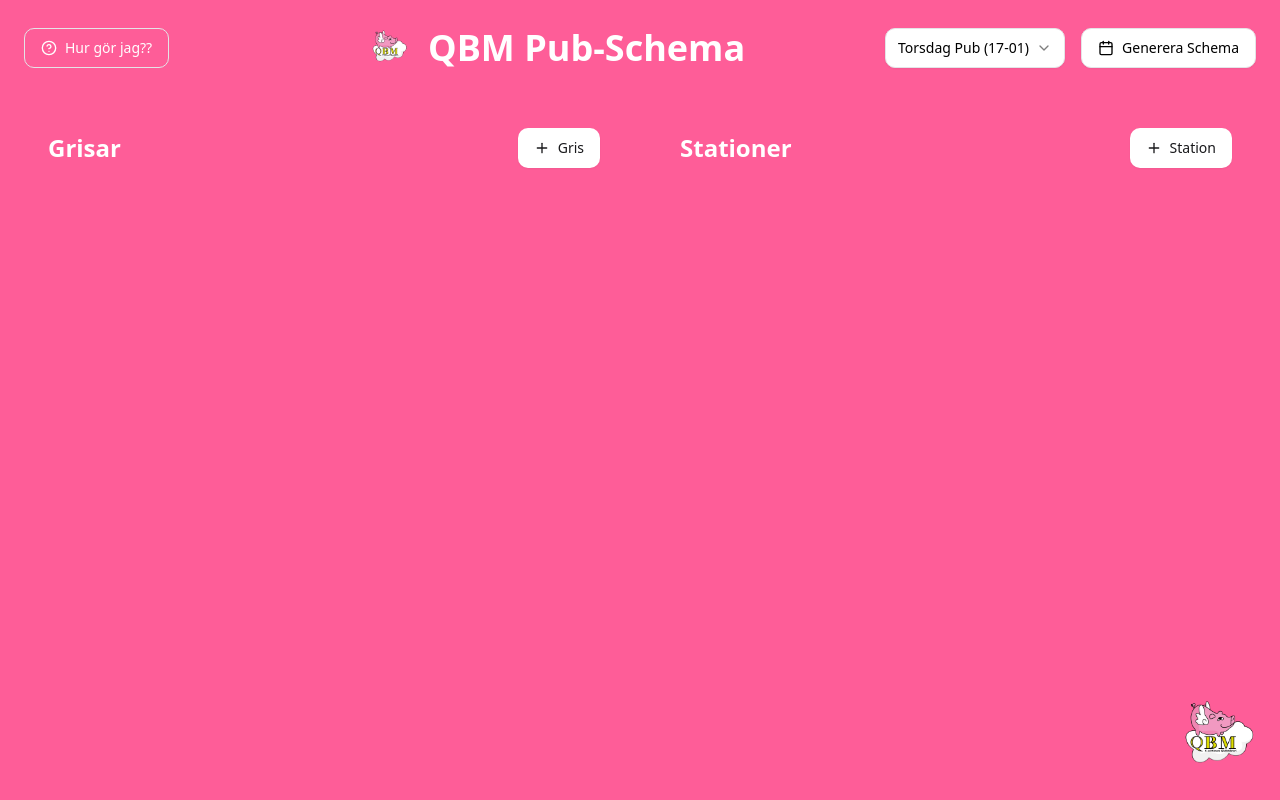
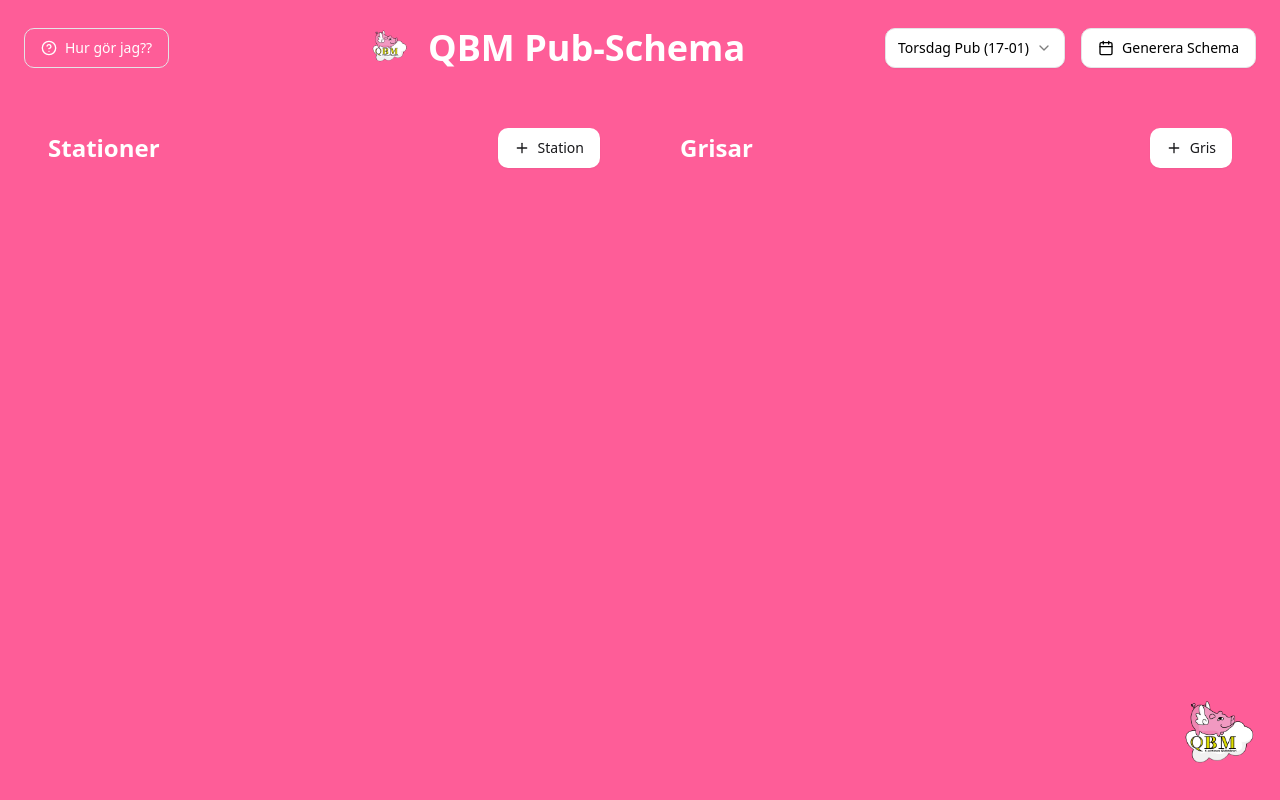
Before and after one commit to Jskebede/qbm-schema, a React (Vite) app: page / in a window 1280 px wide. Built offline with nearby package versions, Linux system fonts and the light colour scheme.

Commit message:
structual change

```diff
--- a/src/pages/Index.tsx
+++ b/src/pages/Index.tsx
@@ -143,16 +143,17 @@ const Index = () => {
         </div>
 
         <div className="grid grid-cols-1 md:grid-cols-2 gap-8">
-          <StaffSection
+
+          <StationsSection
+            stations={stations}
+            onAddStation={handleAddStation}
+            onDeleteStation={handleDeleteStation}
+          />
+             <StaffSection
             staff={staff}
             stations={stations}
             onAddStaff={handleAddStaff}
             onDeleteStaff={handleDeleteStaff}
-          />
-          <StationsSection
-            stations={stations}
-            onAddStation={handleAddStation}
-            onDeleteStation={handleDeleteStation}
           />
         </div>
 
```
